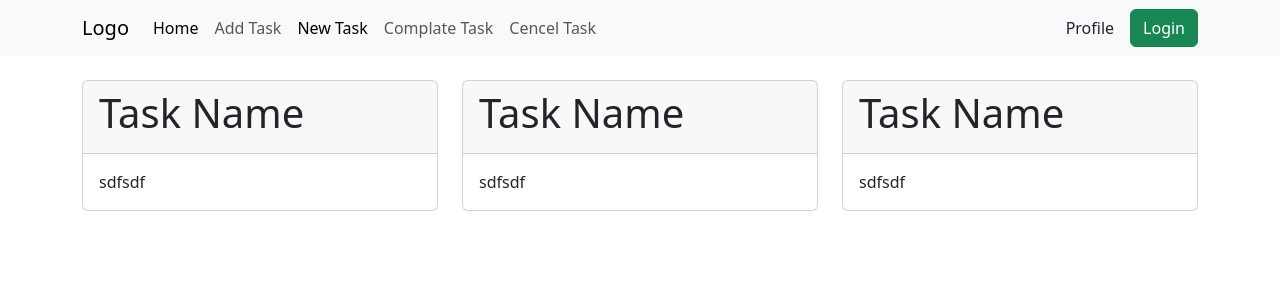
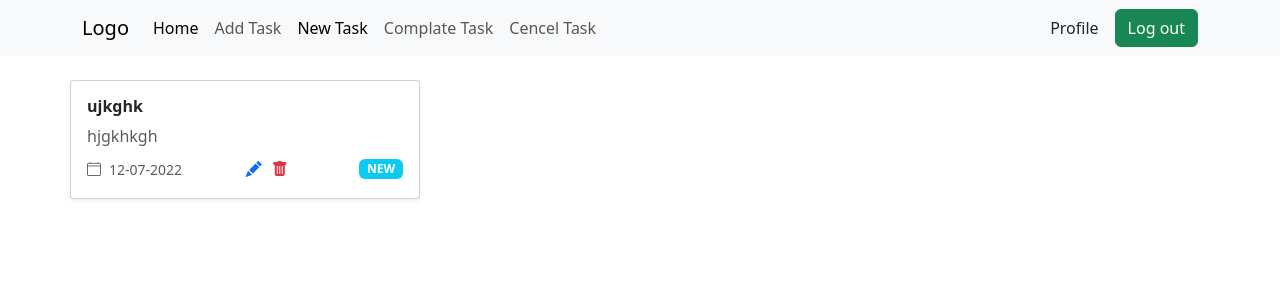
Before and after one commit to rarimon/taskmanager, a React (Vite) app: page /new in a window 1280 px wide. Shown: the top 300 px of the page. Built offline with nearby package versions, Linux system fonts and the light colour scheme; sample sign-in values are in the browser's storage.

Commit message:
add logout functionality

```diff
--- a/src/compnents/New/NewTask.jsx
+++ b/src/compnents/New/NewTask.jsx
@@ -1,4 +1,5 @@
 import React, {Fragment} from 'react';
+import Card from "../card/Card.jsx";
 
 const NewTask = () => {
     return (
@@ -6,36 +7,13 @@ const NewTask = () => {
             <div className="container mt-4">
                 <div className="row">
 
-                    <div className="col-lg-4">
-                        <div className="card">
-                            <div className="card-header">
-                                <h1>Task Name</h1>
-                            </div>
-                            <div className="card-body">
-                               sdfsdf
-                            </div>
-                        </div>
-                    </div>
-                    <div className="col-lg-4">
-                        <div className="card">
-                            <div className="card-header">
-                                <h1>Task Name</h1>
-                            </div>
-                            <div className="card-body">
-                                sdfsdf
-                            </div>
-                        </div>
-                    </div>
-                    <div className="col-lg-4">
-                        <div className="card">
-                            <div className="card-header">
-                                <h1>Task Name</h1>
-                            </div>
-                            <div className="card-body">
-                                sdfsdf
-                            </div>
-                        </div>
-                    </div>
+                    <Card
+                        title="ujkghk"
+                        description="hjgkhkgh"
+                        date="12-07-2022"
+                        onEdit={() => alert('Edit clicked')}
+                        onDelete={() => alert('Delete clicked')}
+                    />
 
 
                 </div>
--- a/src/compnents/masterLayout/MainLayout.jsx
+++ b/src/compnents/masterLayout/MainLayout.jsx
@@ -1,8 +1,22 @@
 import React, {Fragment} from 'react';
 import {Link, NavLink} from "react-router";
+import {getToken} from "../../helper/SessionHelper.js";
+
+const Token=getToken();
 
 
 const MainLayout = (props) => {
+
+    // Function to handle logout
+    const LogoutBtn=()=>{
+        // Clear the token from session storage
+        localStorage.removeItem("token");
+        // Redirect to login page
+        window.location.href = "/login";
+
+    }
+
+
     return (
         <Fragment>
             <nav className="navbar navbar-expand-lg bg-body-tertiary ">
@@ -59,7 +73,7 @@ const MainLayout = (props) => {
                             </NavLink>
                         </div>
                         <div>
-                           <NavLink to={"/login"} className="btn btn-success" type="submit">Login</NavLink>
+                            {Token !==null &&  <button onClick={LogoutBtn}  className="btn btn-success" type="submit">Log out</button>}
                         </div>
                     </div>
                 </div>
```
